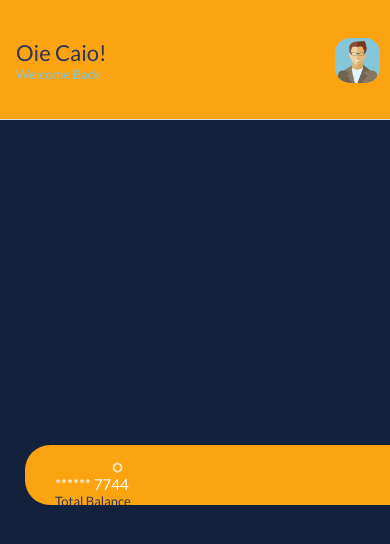
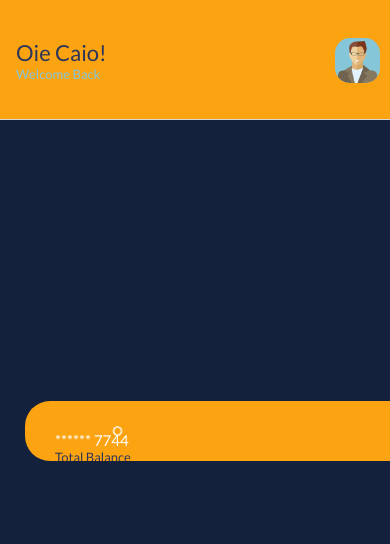
Before and after one commit to CaioCesarP/Project-React-Native, a React Native app: screen /Home in a window 390 px wide. Shown: the top 544 px of the page. Built offline with nearby package versions, Linux system fonts and the light colour scheme.

Commit message:
:lipstick: feat: Arrumando costumização de card.

```diff
--- a/components/Card/CardItem.tsx
+++ b/components/Card/CardItem.tsx
@@ -13,9 +13,9 @@ import { CardProps } from "./types";
 import { View } from "react-native";
 
 const CardBackground = styled.ImageBackground`
-  height: 75%;
+  height: 100%;
   width: ${ScreenWidth * 0.76}px;
-  resize-mode: cover;
+  resize-mode: contain;
   background-color: ${colors.bgSecondary};
   border-radius: 25px;
   margin-right: 25px;
--- a/components/Card/CardSection.tsx
+++ b/components/Card/CardSection.tsx
@@ -8,7 +8,7 @@ const CardList = styled.FlatList`
   width: 100%;
   flex: 1;
   padding-left: 25px;
-  padding-bottom: 15px;
+  margin-top: 35px;
 `;
 
 const CardSection: FunctionComponent<CardSectionProps> = (props) => {
@@ -20,6 +20,7 @@ const CardSection: FunctionComponent<CardSectionProps> = (props) => {
       contentContainerStyle={{
         paddingRight: 25,
         alignItems: "center",
+        height: "80%",
       }}
       keyExtractor={({ id }: any) => id.toString()}
       renderItem={({ item }: any) => <CardItem {...item} />}
```
